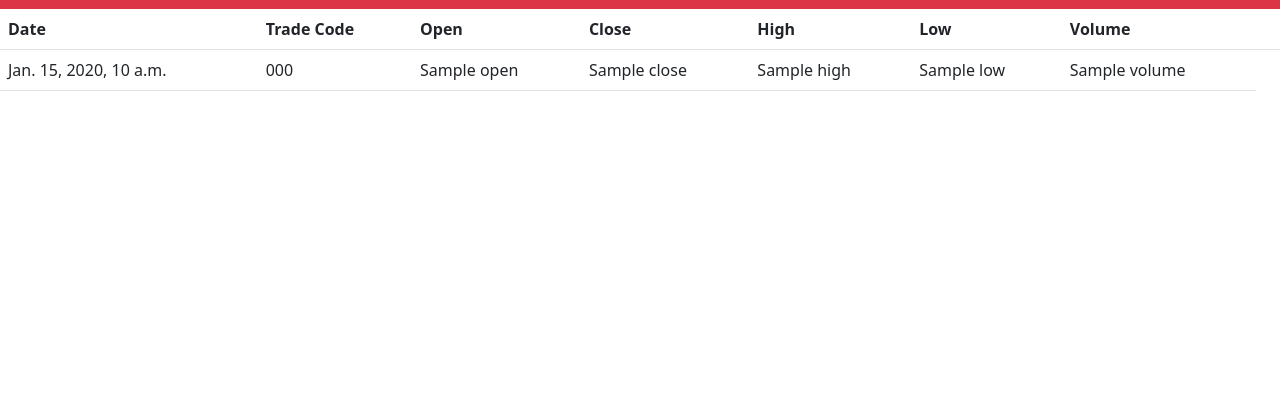
After one commit to rakinplaban/postgresversi, a Django app: template mysqlconnect/stockmarket/templates/sqlmodel/jsonobject.html in a window 1280 px wide. The commit adds this page. Shown: the part 347-741 px from the top of the page. Run offline with Django 3.2, Linux system fonts and the light colour scheme; the template is opened without the code that fills it: most values are stand-ins (such as "Sample title", 1, 10 or a date in 2020).

Commit message:
json uploaded successful

```diff
--- /dev/null
+++ b/mysqlconnect/stockmarket/templates/sqlmodel/jsonobject.html
@@ -0,0 +1,28 @@
+{% extends 'sqlmodel/layout.html' %}
+{% block title %} Json Object {% endblock %}
+{% block body %}
+<table class="table">
+    <tr>
+        <th>Date</th>
+        <th>Trade Code</th>
+        <th>Open</th>
+        <th>Close</th>
+        <th>High</th>
+        <th>Low</th>
+        <th>Volume</th>
+        <th></th>
+    </tr>
+    {% for jsonobject in jsonobject %}
+    <tr>
+        <td>{{ jsonobject.date }}</td>
+        <td>{{ jsonobject.trade_code }}</td>
+        <td>{{ jsonobject.open }}</td>
+        <td>{{ jsonobject.close }}</td>
+        <td>{{ jsonobject.high }}</td>
+        <td>{{ jsonobject.low }}</td>
+        <td>{{ jsonobject.volume }}</td>
+    </tr>
+    {% endfor %}
+
+</table>
+{% endblock %}
--- a/mysqlconnect/stockmarket/templates/sqlmodel/layout.html
+++ b/mysqlconnect/stockmarket/templates/sqlmodel/layout.html
@@ -24,7 +24,9 @@
                   <li class="nav-item">
                     <a class="nav-link text text-light" href="{% url 'edit' %}">Add new</a>
                   </li>
-
+                  <li class="nav-item">
+                    <a class="nav-link text text-light" href="{% url 'jsonobject' %}">Json Object</a>
+                  </li>
                 </ul>
                 <form class="d-flex">
                   <input class="form-control me-2" type="search" placeholder="Search" aria-label="Search">
--- a/mysqlconnect/stockmarket/urls.py
+++ b/mysqlconnect/stockmarket/urls.py
@@ -6,4 +6,5 @@ urlpatterns = [
     path("edit",views.edit,name="edit"),
     path("editdata/<int:id>",views.editdata,name="editdata"),
     path("deletedata/<int:id>",views.deletedata,name="deletedata"),
+    path("jsonobject",views.jsonobject,name="jsonobject"),
 ]
```
Also changed, not shown: mysqlconnect/stockmarket/views.py (+10 -0 lines).
